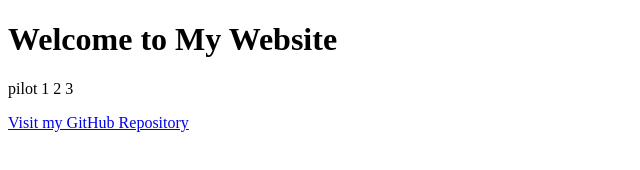
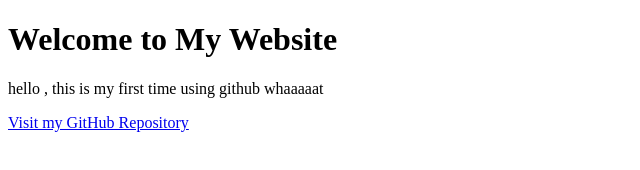
Before and after one commit to waeelkhoury/waeelkhoury.github.io, a plain HTML site: page index.html in a window 1280 px wide. Shown: the whole page, without its empty margins (0-640 px from the left). Drawn offline with Linux system fonts and the light colour scheme.

Commit message:
first message pilot

```diff
--- a/index.html
+++ b/index.html
@@ -6,7 +6,7 @@
 <body>
 
     <h1>Welcome to My Website</h1>
-    <p>pilot 1 2 3 </p>
+    <p>hello , this is my first time using github whaaaaat</p>
 
     <a href="https://github.com/waeelkhoury/waeelkhoury.github.io.git">Visit my GitHub Repository</a>
 
```
